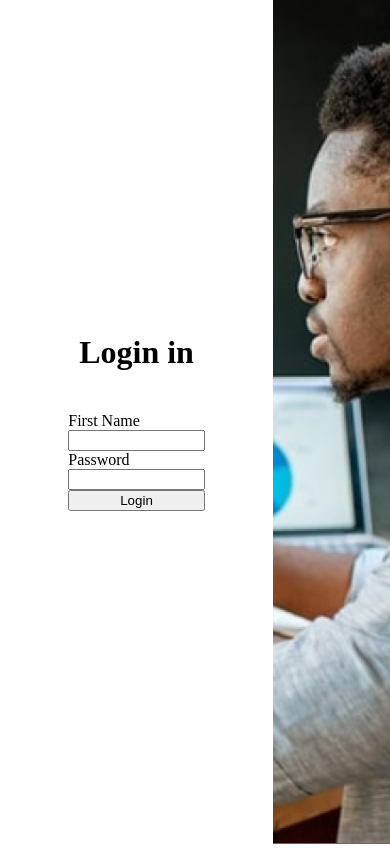
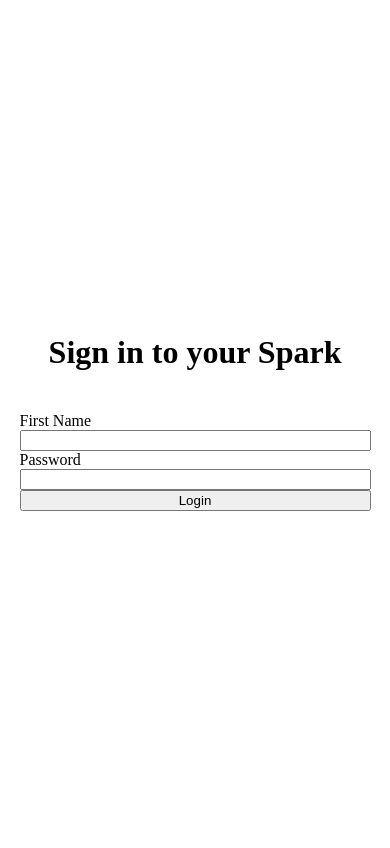
Before and after one commit to annuu1/meeting-scheduler, a React (Vite) app in the folder frontend/: page /login in a window 390 px wide. Built offline with nearby package versions, Linux system fonts and the light colour scheme.

Commit message:
responsive

```diff
--- a/frontend/src/components/auth/Login.jsx
+++ b/frontend/src/components/auth/Login.jsx
@@ -43,7 +43,7 @@ const [formData, setFormData] = useState({
     <div className={styles.container}>
       <div className={styles.formContainer}>
           <div className={styles.formHeaderSignin}>
-              <h1>Login in</h1>
+              <h1>Sign in to your Spark</h1>
           </div>
           <form className={styles.form} onSubmit={handleSubmit}>
             <label htmlFor ='firstName'>First Name</label>
--- a/frontend/src/styles/Auth.module.css
+++ b/frontend/src/styles/Auth.module.css
@@ -2,6 +2,7 @@
     display: flex;
     justify-content: center;
     align-items: center;
+    height: 100vh;
 }
 .formContainer{
     display: flex;
@@ -59,3 +60,17 @@
     height: 100%;
     object-fit: cover;
 }
+
+@media (max-width: 768px) {
+    .formContainer {
+        width: 100%;
+    }
+
+    .form {
+        width: 90%;
+    }
+
+    .imageContainer {
+        display: none;
+    }
+}
```
